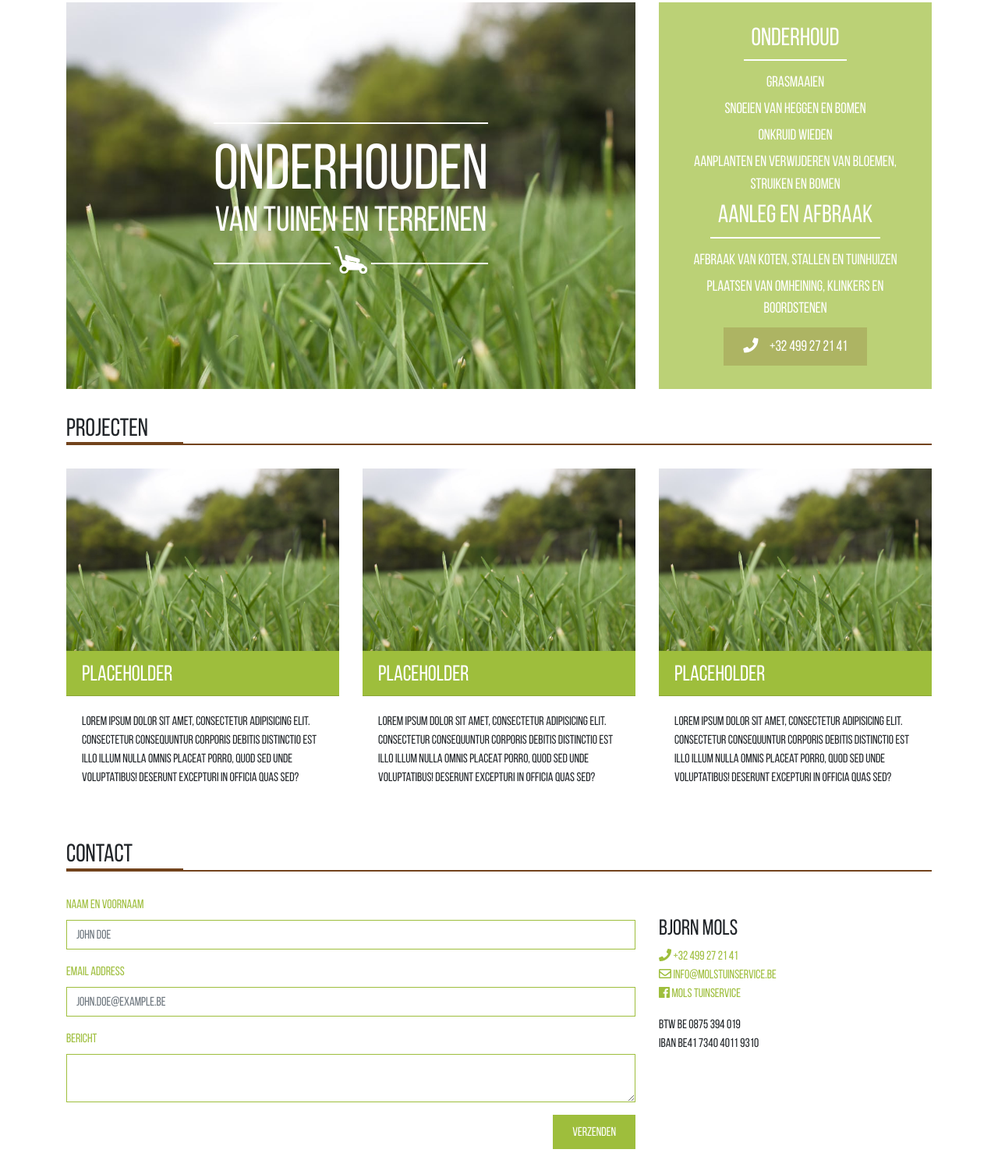
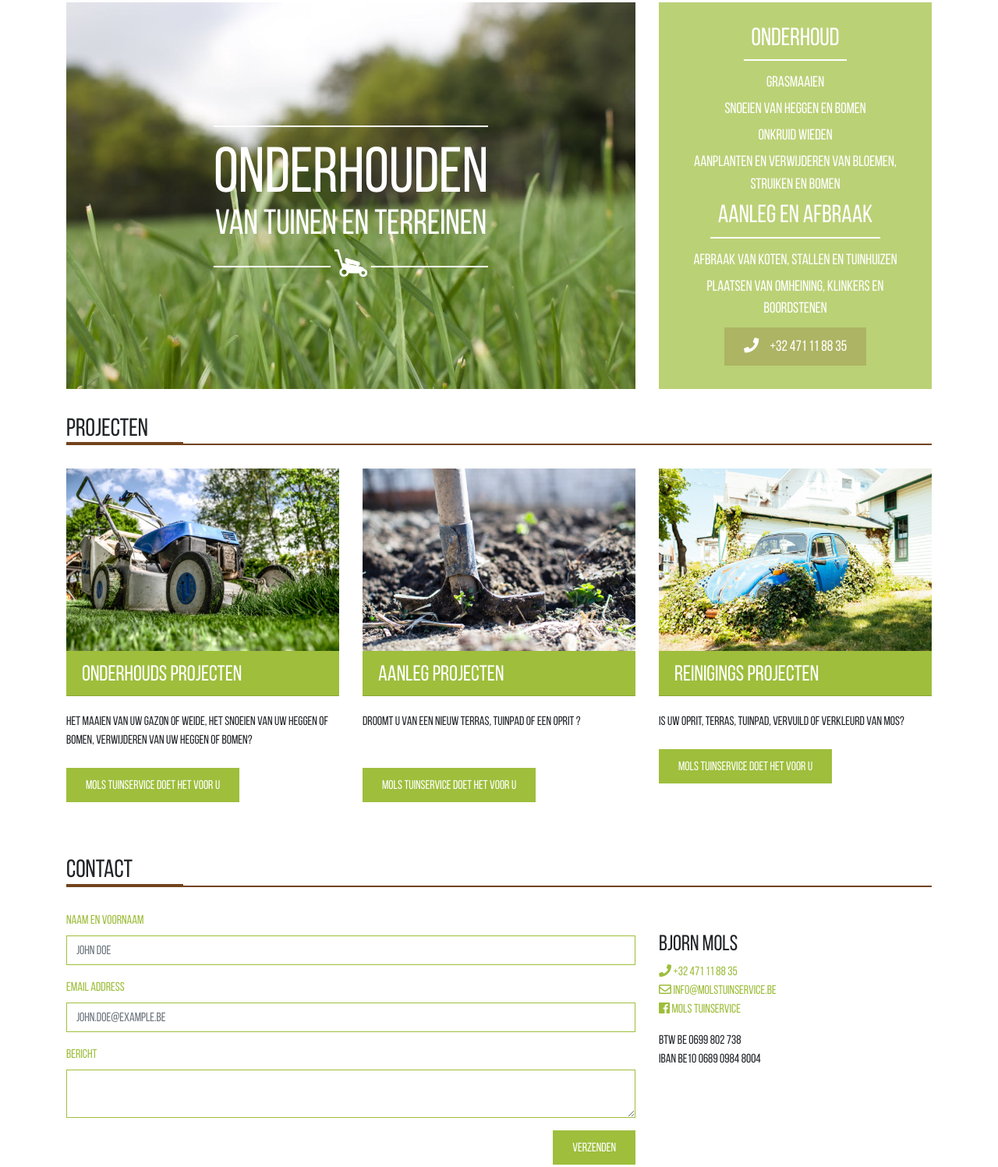
Before and after one commit to bjorvack/mols-tuinservice, a plain HTML site: page index.html in a window 1280 px wide. Shown: the part 109-1606 px from the top of the page at 78% size. Drawn offline with Linux system fonts and the light colour scheme.

Commit message:
Finish layout

```diff
--- a/css/main.css
+++ b/css/main.css
@@ -113,8 +113,14 @@ section {
 }
 
 #banner .title-wrapper {
-    margin-top: calc(50% - 211px);
-    display: inline-block;
+    width: 352px;
+    height: 201px;
+    position: absolute;
+    top: 50%;
+    left: 50%;
+    margin-left: -176px;
+    margin-top: -90px;
+    display: block;
 }
 
 #banner h1 {
@@ -140,6 +146,10 @@ section {
     display: inline-block;
     border-bottom: solid 2px #FFF;
     padding: 0 10px 10px;
+}
+
+#services h2:nth-child(2) {
+    padding: 5px 10px 10px;
 }
 
 #services ul {
@@ -176,6 +186,10 @@ h2.divider span {
     color: #FFF;
 }
 
+.card-body {
+    padding: 1.25rem 0;
+}
+
 #contact h3 {
     margin-top: 25px;
 }
@@ -193,3 +207,29 @@ input {
     border-color: #9EBE3C !important;
     border-radius: 0 !important;
 }
+
+/** MOBILE **/
+
+.navbar-light .navbar-toggler {
+    padding: 10px 15px;
+    border: 2px solid #FFF;
+    color: #FFF;
+}
+
+@media (max-width: 991.98px) {
+    .navbar-nav {
+        margin-top: 15px;
+    }
+
+    .nav-item {
+        margin: 0px;
+    }
+
+    .nav-item .nav-link{
+        width: 100%;
+        padding: 15px 0 !important;
+        font-size: 1.3em;
+        border-top: 2px solid #FFF;
+        border-bottom: none;
+    }
+}
--- a/index.html
+++ b/index.html
@@ -25,19 +25,19 @@
                     <img src="img/logo.png" alt="Logo Mols Tuinservice">
                 </a>
                 <button class="navbar-toggler" type="button" data-toggle="collapse" data-target="#navbarSupportedContent" aria-controls="navbarSupportedContent" aria-expanded="false" aria-label="Toggle navigation">
-                    <span class="navbar-toggler-icon"></span>
+                    <i class="fas fa-bars"></i>
                 </button>
 
                 <div class="collapse navbar-collapse" id="navbarSupportedContent">
                     <ul class="navbar-nav ml-auto">
                         <li class="nav-item active">
-                            <a class="nav-link" href="#">Mijn service <span class="sr-only">(current)</span></a>
+                            <a class="nav-link" href="#banner">Mijn service <span class="sr-only">(current)</span></a>
                         </li>
                         <li class="nav-item">
-                            <a class="nav-link" href="#">Projecten</a>
+                            <a class="nav-link" href="#projecten">Projecten</a>
                         </li>
                         <li class="nav-item">
-                            <a class="nav-link" href="#">Contact</a>
+                            <a class="nav-link" href="#contact">Contact</a>
                         </li>
                     </ul>
                 </div>
@@ -69,9 +69,9 @@
                             <li>Afbraak van koten, stallen en tuinhuizen</li>
                             <li>Plaatsen van omheining, klinkers en boordstenen</li>
                         </ul>
-                        <a href="tel:+32499272141" class="call-to-action">
+                        <a href="tel:+32471118835" class="call-to-action">
                             <i class="fas fa-phone"></i> &ensp;
-                            +32 499 27 21 41
+                            +32 471 11 88 35
                         </a>
                     </div>
                 </div>
@@ -88,23 +88,45 @@
                 <div class="row">
                     <div class="col-md-4">
                         <div class="card">
-                            <img src="./img/banner.jpeg" alt="placeholder" class="card-img">
-                            <h3 class="card-header">Placeholder</h3>
-                            <p class="card-body">Lorem ipsum dolor sit amet, consectetur adipisicing elit. Consectetur consequuntur corporis debitis distinctio est illo illum nulla omnis placeat porro, quod sed unde voluptatibus! Deserunt excepturi in officia quas sed?</p>
+                            <a href="#contact">
+                                <img src="./img/maintanance.jpg" alt="placeholder" class="card-img">
+                            </a>
+                            <h3 class="card-header">Onderhouds projecten</h3>
+                            <p class="card-body">
+                               Het maaien van uw gazon of weide, het snoeien van uw heggen of bomen, verwijderen van uw heggen of bomen?
+                                <br>
+                                <br>
+                                <a href="#contact" class="btn btn-success">Mols Tuinservice doet het voor u</a>
+                            </p>
                         </div>
                     </div>
                     <div class="col-md-4">
                         <div class="card">
-                            <img src="./img/banner.jpeg" alt="placeholder" class="card-img">
-                            <h3 class="card-header">Placeholder</h3>
-                            <p class="card-body">Lorem ipsum dolor sit amet, consectetur adipisicing elit. Consectetur consequuntur corporis debitis distinctio est illo illum nulla omnis placeat porro, quod sed unde voluptatibus! Deserunt excepturi in officia quas sed?</p>
+                            <a href="#contact">
+                                <img src="./img/creation.jpg" alt="placeholder" class="card-img">
+                            </a>
+                            <h3 class="card-header">Aanleg projecten</h3>
+                            <p class="card-body">
+                                Droomt u van een nieuw terras, tuinpad of een oprit ?
+                                <br>
+                                <br>
+                                <br>
+                                <a href="#contact" class="btn btn-success">Mols Tuinservice doet het voor u</a>
+                            </p>
                         </div>
                     </div>
                     <div class="col-md-4">
                         <div class="card">
-                            <img src="./img/banner.jpeg" alt="placeholder" class="card-img">
-                            <h3 class="card-header">Placeholder</h3>
-                            <p class="card-body">Lorem ipsum dolor sit amet, consectetur adipisicing elit. Consectetur consequuntur corporis debitis distinctio est illo illum nulla omnis placeat porro, quod sed unde voluptatibus! Deserunt excepturi in officia quas sed?</p>
+                            <a href="#contact">
+                                <img src="./img/clean-up.jpg" alt="placeholder" class="card-img">
+                            </a>
+                            <h3 class="card-header">Reinigings projecten</h3>
+                            <p class="card-body">
+                                Is uw oprit, terras, tuinpad, vervuild of verkleurd van mos?
+                                <br>
+                                <br>
+                                <a href="#contact" class="btn btn-success">Mols Tuinservice doet het voor u</a>
+                            </p>
                         </div>
                     </div>
                 </div>
@@ -139,9 +161,9 @@
                     <div class="col-md-4">
                         <h3>Bjorn Mols</h3>
                         <p>
-                            <a href="tel:+32499272141">
+                            <a href="tel:+32471118835">
                                 <i class="fas fa-phone"></i>
-                                +32 499 27 21 41
+                                +32 471 11 88 35
                             </a>
                             <br>
                             <a href="mailto:info@molstuinservice.be">
@@ -155,8 +177,8 @@
                             </a>
                         </p>
                         <p>
-                            BTW BE 0875 394 019 <br>
-                            IBAN BE41 7340 4011 9310
+                            BTW BE 0699 802 738 <br>
+                            IBAN BE10 0689 0984 8004
                         </p>
                     </div>
                 </div>
```
Also changed, not shown: img/clean-up.jpg (added), img/creation.jpg (added), img/maintanance.jpg (added), 3 other files.
